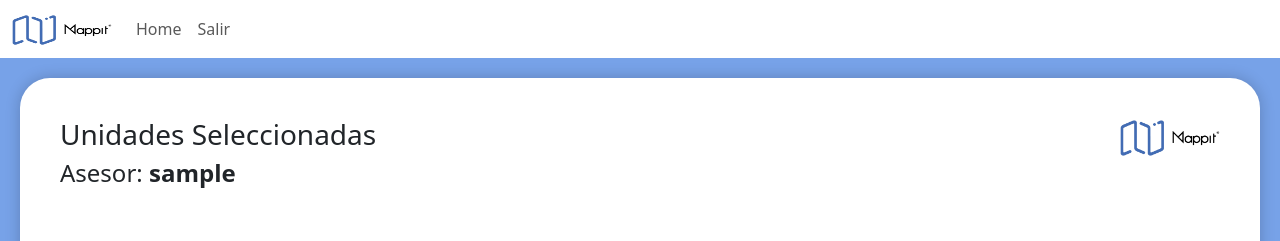
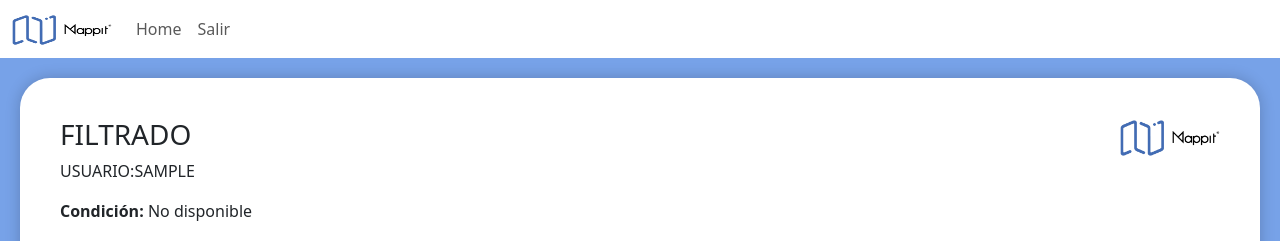
Before and after one commit to ViviCruz03/proyecto-mlm, a Django app: page /consulta2/ in a window 1280 px wide. Shown: the top 241 px of the page. Run offline with Django 5.2, Linux system fonts and the light colour scheme; the visitor is signed in with stand-in values (Sample User, id 1); some libraries are stand-ins or nearby versions.

Commit message:
Mandar los datos seleccionados de las unidades

```diff
--- a/leads/templates/consulta2.html
+++ b/leads/templates/consulta2.html
@@ -4,14 +4,19 @@
 {% block content %}
 <div class="accion_container1">
   <div class="d-flex justify-content-between align-items-center">
-    <h3>Unidades Seleccionadas</h3>
+    <h3>FILTRADO</h3>
     <img src="{% static 'img/Logo-1.png' %}" alt="Mappit Logo" width="100">
+
   </div>
   <div>
-    <h4>Asesor: <b>{{ user.get_username }}</b> </h4>
+    <p class="text-uppercase ">Usuario:{{user.get_username}}</p>
+    <p><strong>Condición:</strong> <span id="mostrarCondicion"></span></p>
+    <p><strong>Estado:</strong> <span id="mostrarEstado"></span></p>
+    <p><strong>Municipio:</strong> <span id="mostrarMunicipio"></span></p>
+    <p><strong>Localidad:</strong> <span id="mostrarLocalidad"></span></p>
   </div>
   <br><br>
-  <div class="container-m d-flex gap-2">
+  <div class="d-flex gap-2">
     <div class="table-responsive">
       <table class="table table-bordered" id="tablaSeguimiento">
         <thead class="table-primary">
@@ -33,7 +38,7 @@
     </div>
     <div class="table-responsive">
       <iframe
-    src="https://www.google.com/maps/embed?pb=!1m17!1m12!1m3!1d3739.4245971921537!2d-100.03549422530189!3d20.40660120885755!2m3!1f0!2f0!3f0!3m2!1i1024!2i768!4f13.1!3m2!1m1!2zMjDCsDI0JzIzLjgiTiAxMDDCsDAxJzU4LjUiVw!5e0!3m2!1ses!2smx!4v1742402959076!5m2!1ses!2smx" width="900" height="600" style="border:0;" allowfullscreen="" loading="lazy" referrerpolicy="no-referrer-when-downgrade">
+    src="https://www.google.com/maps/embed?pb=!1m17!1m12!1m3!1d3739.4245971921537!2d-100.03549422530189!3d20.40660120885755!2m3!1f0!2f0!3f0!3m2!1i1024!2i768!4f13.1!3m2!1m1!2zMjDCsDI0JzIzLjgiTiAxMDDCsDAxJzU4LjUiVw!5e0!3m2!1ses!2smx!4v1742402959076!5m2!1ses!2smx" width="600" height="400" style="border:0;" allowfullscreen="" loading="lazy" referrerpolicy="no-referrer-when-downgrade">
     </iframe>
     </div>
   </div>
@@ -65,5 +70,19 @@
       tabla.innerHTML += fila;
     });
   });
+
+  document.addEventListener("DOMContentLoaded", function() {
+    let condicion = localStorage.getItem("condicion") || "No disponible";
+    let estado = localStorage.getItem("estado") || "No disponible";
+    let municipio = localStorage.getItem("municipio") || "No disponible";
+    let localidad = localStorage.getItem("localidad") || "No disponible";
+
+    // Insertar los valores en la página
+    document.getElementById("mostrarCondicion").textContent = condicion;
+    document.getElementById("mostrarEstado").textContent = estado;
+    document.getElementById("mostrarMunicipio").textContent = municipio;
+    document.getElementById("mostrarLocalidad").textContent = localidad;
+  });
+
 </script>
 {% endblock %}
--- a/leads/views.py
+++ b/leads/views.py
@@ -146,7 +146,7 @@ def consultar_datos(request):
     # Convertir resultados a lista y devolver JSON
     return JsonResponse({'resultados': list(resultados)})
 
-#Pantalla a segundo tratado de unidades
+
 @login_required
 def consulta2(request):
     return render(request, 'consulta2.html')
--- a/mlm/templates/base.html
+++ b/mlm/templates/base.html
@@ -13,6 +13,9 @@
     <script src="https://cdn.jsdelivr.net/npm/bootstrap@5.3.3/dist/js/bootstrap.bundle.min.js"integrity="sha384-YvpcrYf0tY3lHB60NNkmXc5s9fDVZLESaAA55NDzOxhy9GkcIdslK1eN7N6jIeHz"crossorigin="anonymous"></script>
 
     <link rel="stylesheet" type="text/css" href="{% static 'css/estilos.css' %}">
+
+    <!-- Chart -->
+    <script type="text/javascript" src="https://cdnjs.cloudflare.com/ajax/libs/Chart.js/3.8.0/chart.min.js"></script>
 
 
 </head>
```
Also changed, not shown: leads/templates/consulta1.html (+9 -0 lines).
